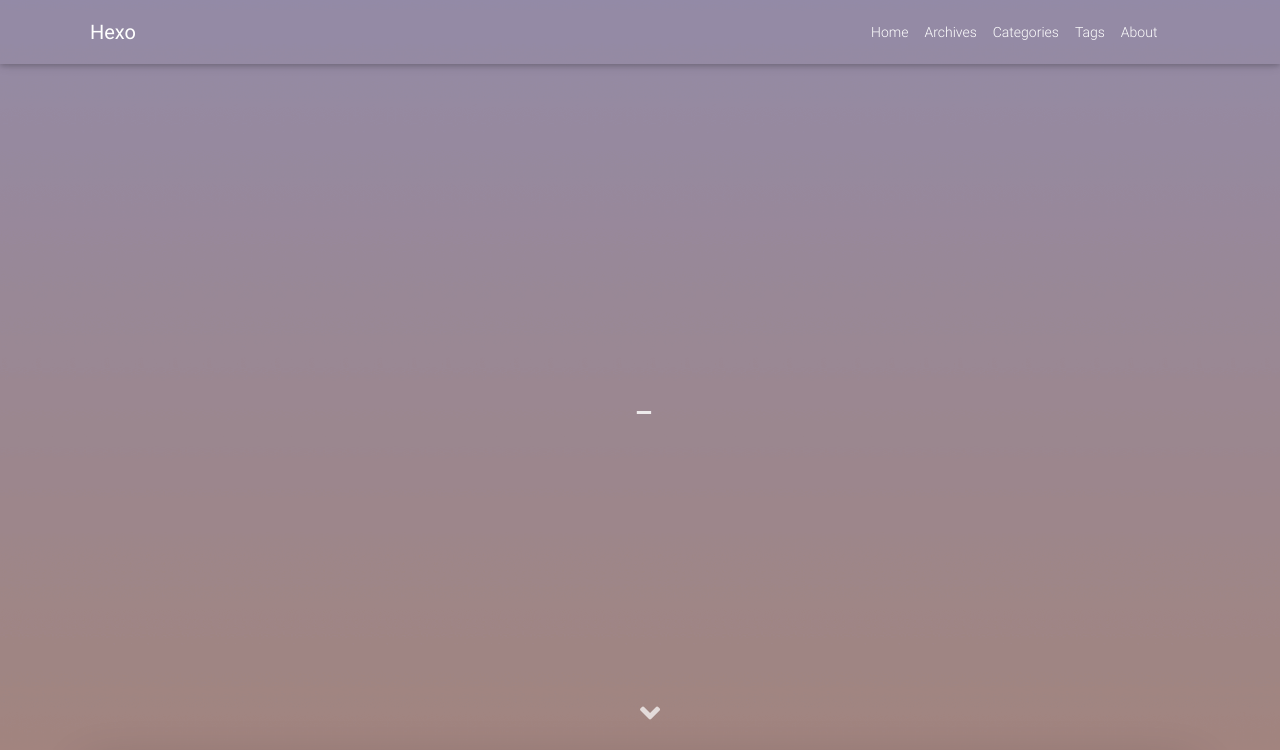
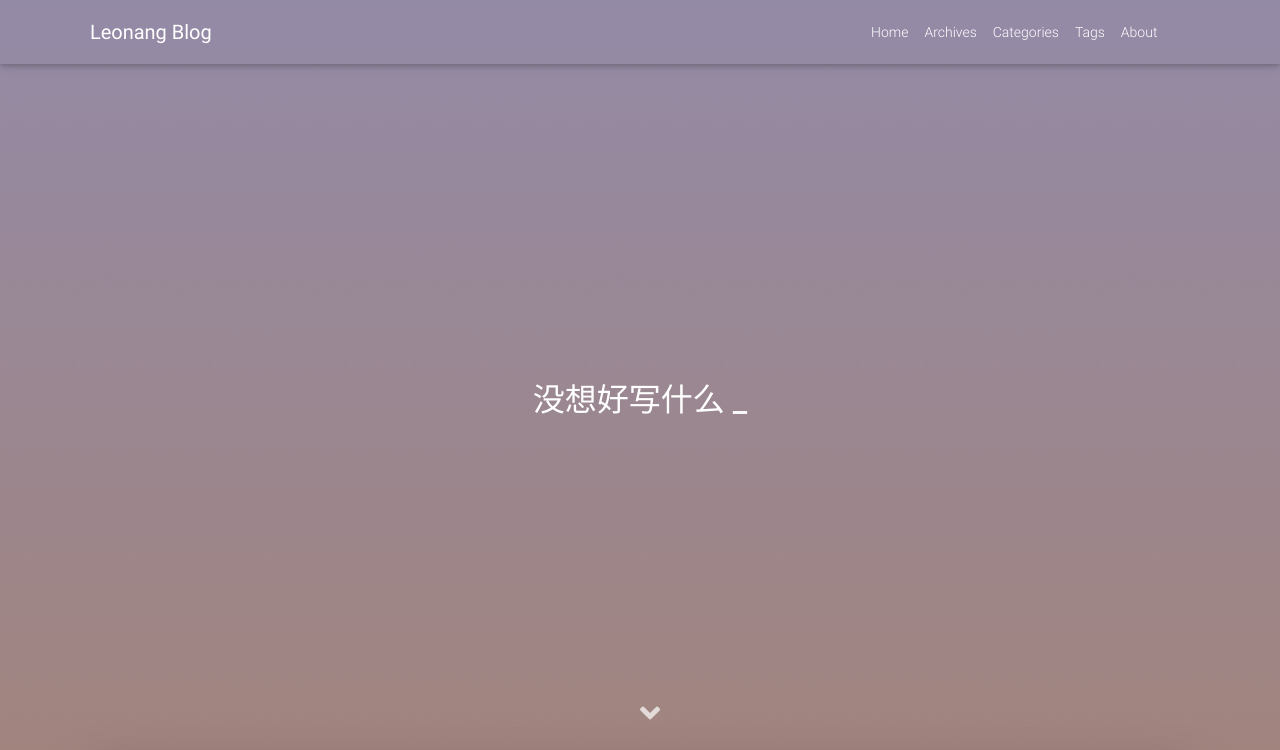
Before and after one commit to AngLi2/AngLi2.github.io, a plain HTML site: page index.html in a window 1280 px wide. Shown: the top 750 px of the page. Drawn offline with Linux system fonts and the light colour scheme; some packages are replaced by stand-ins of ours; a script that the page names is missing; some icons are missing; a small style sheet from the web is missing.

Commit message:
Site updated: 2019-12-14 19:01:47

```diff
--- a/index.html
+++ b/index.html
@@ -42,7 +42,7 @@
     <nav id="navbar" class="navbar fixed-top  navbar-expand-lg navbar-dark scrolling-navbar">
   <div class="container">
     <a class="navbar-brand"
-       href="/">&nbsp;<strong>Hexo</strong>&nbsp;</a>
+       href="/">&nbsp;<strong>Leonang Blog</strong>&nbsp;</a>
 
     <button id="navbar-toggler-btn" class="navbar-toggler" type="button" data-toggle="collapse"
             data-target="#navbarSupportedContent"
@@ -288,8 +288,8 @@ More info: Deployment
   <script>
     var typed = new Typed('#subtitle', {
       strings: [
-        ' ',
-        "&nbsp;",
+        '  ',
+        "没想好写什么&nbsp;",
       ],
       cursorChar: "_",
       typeSpeed: 70,
```
Also changed, not shown: 2019/12/14/hello-world/index.html (+1 -1 lines), 404.html (+1 -1 lines), about/index.html (+1 -1 lines), archives/2019/12/index.html (+1 -1 lines), archives/2019/index.html (+1 -1 lines), archives/index.html (+1 -1 lines), categories/index.html (+1 -1 lines), tags/index.html (+1 -1 lines).
